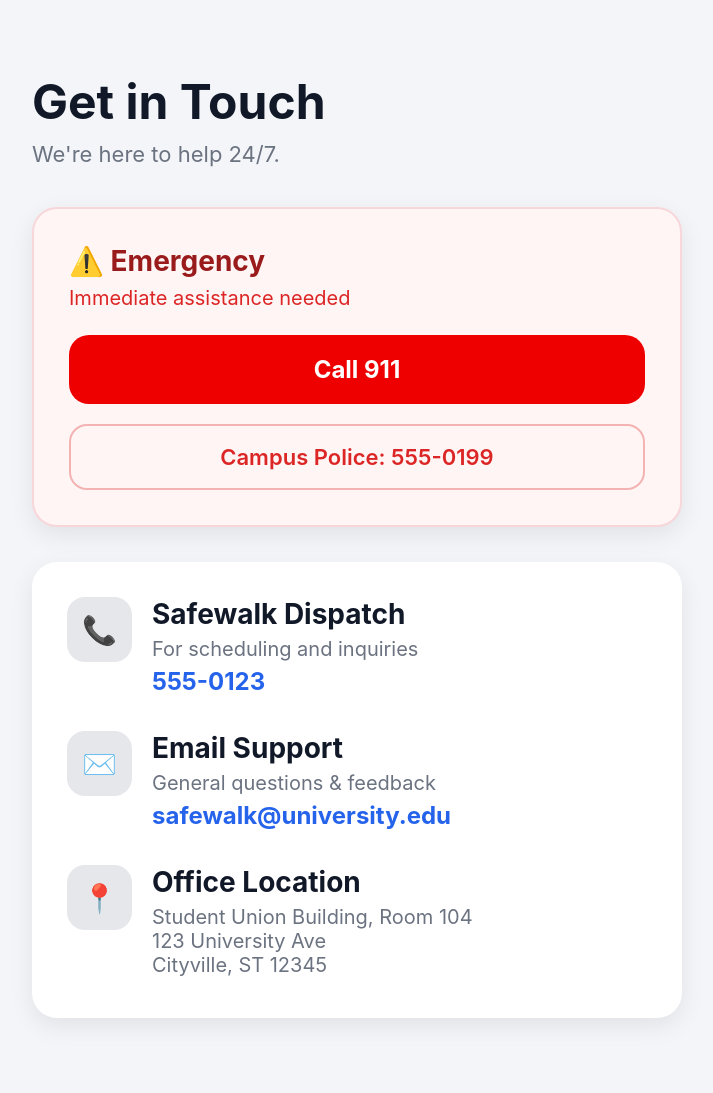
After one commit to SirOrangePeel/OpBlock, a Flask app: page /contact in a window 1280 px wide. The commit adds this page. Shown: the whole page, without its empty margins (283-996 px from the left). Run offline with Flask 3, Linux system fonts and the light colour scheme.

Commit message:
Pending walkers and testing html for contact

```diff
--- a/website/__init__.py
+++ b/website/__init__.py
@@ -14,12 +14,12 @@ def create_app():
     app = Flask(__name__) #Create app
     app.config['SECRET_KEY'] = os.getenv("FLASK_SECRET_KEY")  #Secret key.
     app.config['SQLALCHEMY_DATABASE_URI'] = f'sqlite:///{DB_NAME}' #Location of the database. IE the same folder as parent
-    app.congig["MAPS_KEY"] = os.getenv("DIRECTIONS_API_KEY") #Maps API key
+    app.config["MAPS_KEY"] = os.getenv("MAPS_API_KEY") #Maps API key
 
     if not app.config['SECRET_KEY']:
         raise ValueError("SECRET_KEY not set")
-    if not app.config['API_KEY']:
-        raise ValueError("API_KEY not set")
+    if not app.config['MAPS_KEY']:
+        raise ValueError("MAPS_KEY not set")
 
     db.init_app(app) #Connect the database to the app
 
--- /dev/null
+++ b/website/templates/contact.html
@@ -0,0 +1,177 @@
+<!DOCTYPE html>
+<html lang="en">
+<head>
+<meta charset="UTF-8">
+<meta name="viewport" content="width=device-width, initial-scale=1.0">
+<title>Contact - Safewalk</title>
+<style>
+    body {
+        margin: 0;
+        font-family: -apple-system, BlinkMacSystemFont, "Segoe UI", Roboto, sans-serif;
+        background-color: #f3f5f9;
+        display: flex;
+        justify-content: center;
+        padding: 40px 20px;
+    }
+
+    .container {
+        width: 100%;
+        max-width: 650px;
+    }
+
+    h1 {
+        font-size: 48px;
+        margin-bottom: 10px;
+        color: #111827;
+    }
+
+    .subtitle {
+        font-size: 22px;
+        color: #6b7280;
+        margin-bottom: 40px;
+    }
+
+    .card {
+        background: white;
+        border-radius: 25px;
+        padding: 35px;
+        box-shadow: 0 8px 25px rgba(0,0,0,0.08);
+        margin-bottom: 35px;
+    }
+
+    .emergency {
+        background: #fff5f5;
+        border: 2px solid #f8d7da;
+    }
+
+    .emergency h2 {
+        color: #991b1b;
+        margin: 0;
+        font-size: 28px;
+    }
+
+    .emergency p {
+        color: #dc2626;
+        margin: 8px 0 25px;
+        font-size: 20px;
+    }
+
+    .btn-primary {
+        background: #ef0000;
+        color: white;
+        font-size: 24px;
+        font-weight: bold;
+        padding: 20px;
+        border-radius: 20px;
+        text-align: center;
+        display: block;
+        text-decoration: none;
+        margin-bottom: 20px;
+    }
+
+    .btn-secondary {
+        border: 2px solid #f3b3b3;
+        color: #dc2626;
+        padding: 18px;
+        border-radius: 18px;
+        text-align: center;
+        font-size: 22px;
+        font-weight: 600;
+    }
+
+    .info-item {
+        display: flex;
+        align-items: flex-start;
+        margin-bottom: 35px;
+    }
+
+    .icon {
+        width: 65px;
+        height: 65px;
+        background: #e5e7eb;
+        border-radius: 18px;
+        display: flex;
+        align-items: center;
+        justify-content: center;
+        font-size: 28px;
+        margin-right: 20px;
+        color: #2563eb;
+    }
+
+    .info-content h3 {
+        margin: 0;
+        font-size: 28px;
+        color: #111827;
+    }
+
+    .info-content p {
+        margin: 6px 0;
+        color: #6b7280;
+        font-size: 20px;
+    }
+
+    .highlight {
+        color: #2563eb;
+        font-weight: bold;
+        font-size: 24px;
+    }
+</style>
+</head>
+<body>
+
+<div class="container">
+
+    <h1>Get in Touch</h1>
+    <div class="subtitle">We're here to help 24/7.</div>
+
+    <!-- Emergency Card -->
+    <div class="card emergency">
+        <h2>⚠️ Emergency</h2>
+        <p>Immediate assistance needed</p>
+
+        <a href="tel:911" class="btn-primary">Call 911</a>
+
+        <div class="btn-secondary">
+            Campus Police: 555-0199
+        </div>
+    </div>
+
+    <!-- Information Card -->
+    <div class="card">
+
+        <div class="info-item">
+            <div class="icon">📞</div>
+            <div class="info-content">
+                <h3>Safewalk Dispatch</h3>
+                <p>For scheduling and inquiries</p>
+                <div class="highlight">555-0123</div>
+            </div>
+        </div>
+
+        <div class="info-item">
+            <div class="icon">✉️</div>
+            <div class="info-content">
+                <h3>Email Support</h3>
+                <p>General questions & feedback</p>
+                <div class="highlight">safewalk@university.edu</div>
+            </div>
+        </div>
+
+        <div class="info-item" style="margin-bottom:0;">
+            <div class="icon">📍</div>
+            <div class="info-content">
+                <h3>Office Location</h3>
+                <p>
+                    Student Union Building, Room 104<br>
+                    123 University Ave<br>
+                    Cityville, ST 12345
+                </p>
+            </div>
+        </div>
+
+    </div>
+
+</div>
+
+</body>
+</html>
--- a/website/views.py
+++ b/website/views.py
@@ -1,6 +1,7 @@
 from flask import Blueprint, render_template, request, redirect, url_for, flash
 from flask_login import login_required, current_user
 from .models import Walk, Active
+from sqlalchemy.orm import joinedload
 from . import db
 import json
 import re
@@ -8,12 +9,19 @@ import re
 views = Blueprint('views', __name__)
 
 # Home Page
-@views.route("/home", methods=["GET", "POST"])
+@views.route("/", methods=["GET", "POST"])
 def home():
     if request.method == "POST":
-        return redirect(url_for("views.request_page"))
+        if request.form.get('form_type') == 'form1':
+            return redirect(url_for("views.request_page"))
+        else:
+            return redirect(url_for("views.contact"))
 
     return render_template("index.html")
+
+@views.route("/contact")
+def contact():
+    return render_template("contact.html")
 
 
 @views.route("/request", methods=["GET", "POST"])
@@ -59,3 +67,20 @@ def request_page():
         return redirect(url_for("views.request_page"))
 
     return render_template("request.html")
+
+@views.route("/pending")
+def pending():
+
+    pending_walks = Active.query.filter_by(status="Pending").all()
+
+    return render_template("pending.html", pending_walks=pending_walks)
+
+@views.route("/pending-data")
+def pending_data():
+    pending_walks = (
+        Active.query
+        .options(joinedload(Active.walk))
+        .filter_by(status="Pending")
+        .all()
+    )
+    return render_template("partials/pending_list.html", pending_walks=pending_walks)
```
Also changed, not shown: website/models.py (+8 -5 lines), website/templates/index.html (+6 -1 lines), website/templates/partials/pending_list.html (added, +27 -0 lines), website/templates/pending.html (+21 -0 lines), website/templates/request.html (+22 -17 lines).
